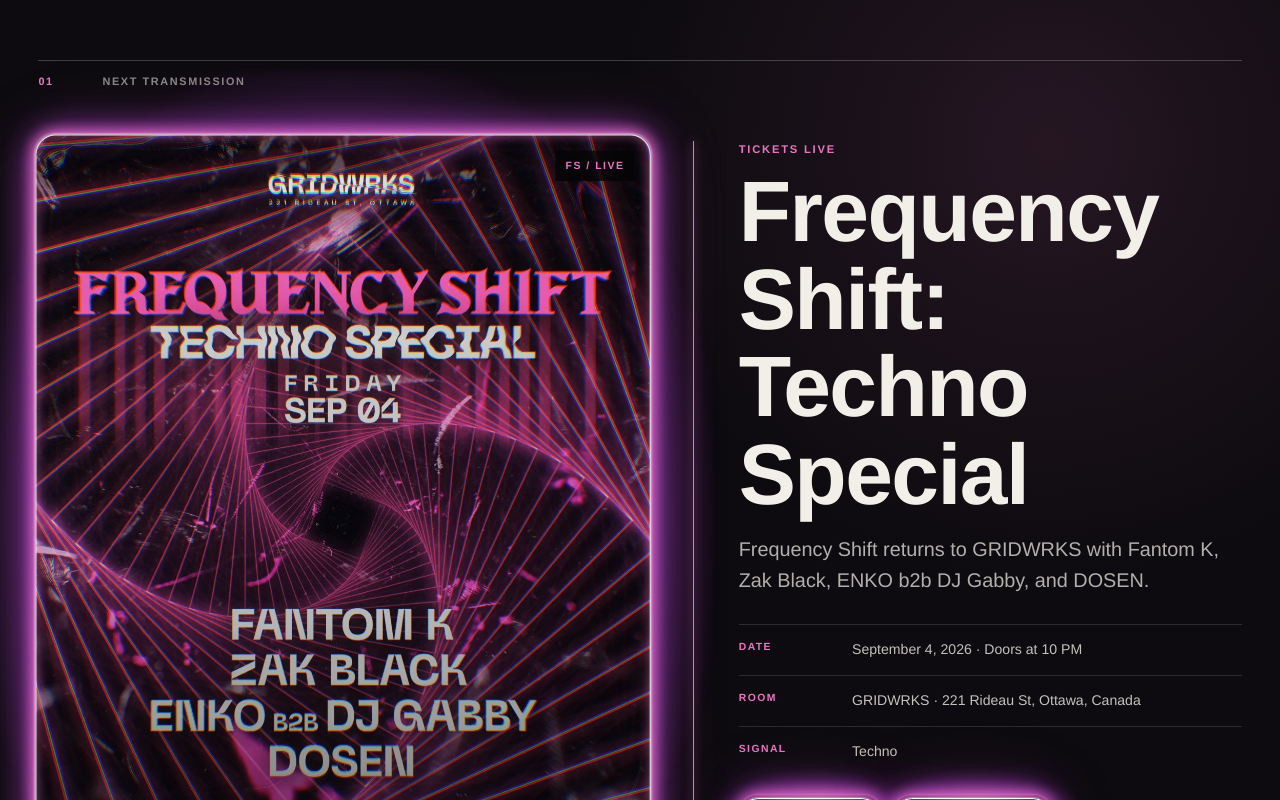
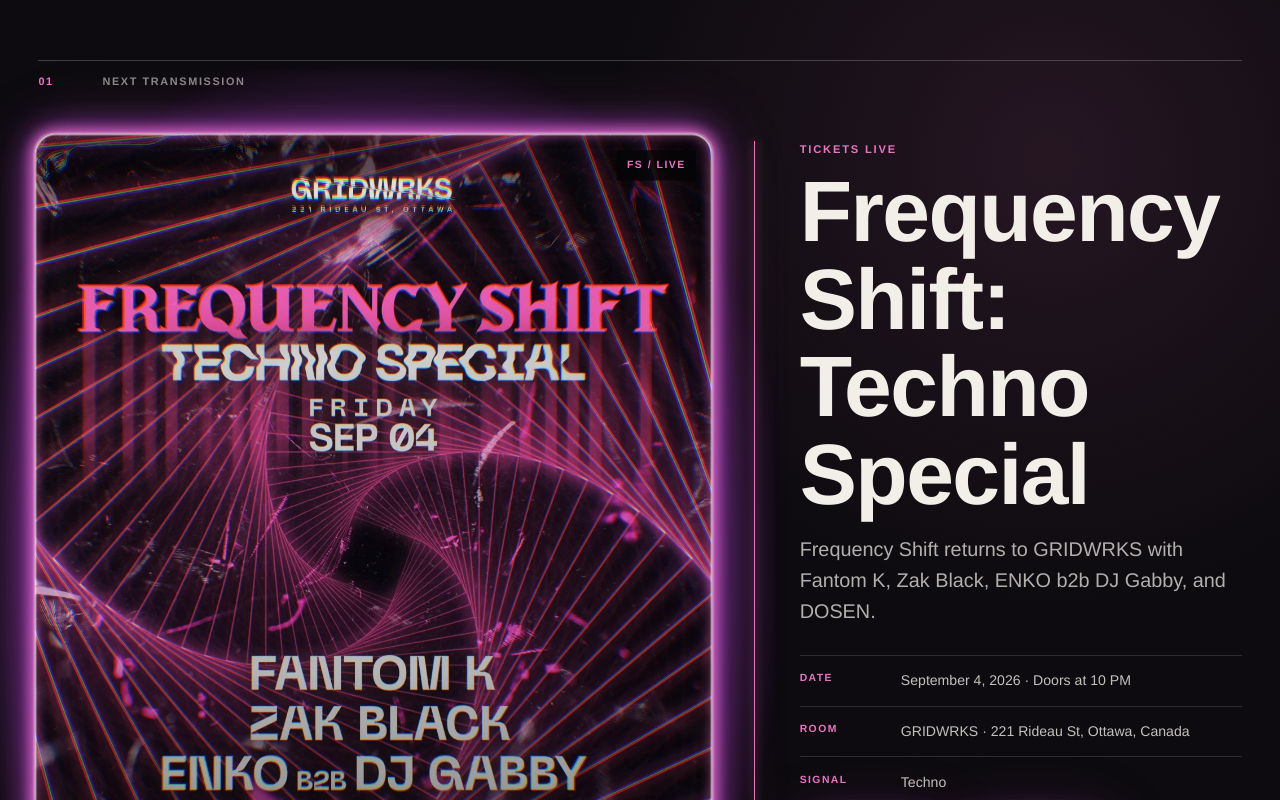
Before and after one commit to dosen-blip/Frequency-Shift, a Next.js app: page / in a window 1280 px wide. Shown: the part 940-1740 px from the top of the page. Built offline with nearby package versions, Linux system fonts and the light colour scheme; no server answers.

Commit message:
Fix featured poster fit and ticket link

```diff
--- a/app/globals.css
+++ b/app/globals.css
@@ -3159,7 +3159,7 @@
 
 .home-event__layout {
   display: grid;
-  grid-template-columns: minmax(0, 1fr) minmax(0, 0.9fr);
+  grid-template-columns: minmax(0, 1.1fr) minmax(0, 0.8fr);
   gap: clamp(2rem, 3.5vw, 4rem);
   align-items: stretch;
 }
@@ -3173,7 +3173,7 @@
   height: auto;
   min-height: 0;
   aspect-ratio: 4 / 5;
-  align-self: stretch;
+  align-self: start;
   justify-self: start;
   overflow: visible;
   border: 1px solid rgba(235, 115, 193, 0.4);
--- a/content/events.ts
+++ b/content/events.ts
@@ -32,7 +32,7 @@
       "Frequency Shift returns to GRIDWRKS with Fantom K, Zak Black, ENKO b2b DJ Gabby, and DOSEN.",
     description: [
       "We’re back at GRIDWRKS on September 4 for a techno special with Fantom K, Zak Black, ENKO b2b DJ Gabby, and DOSEN.",
-      "Doors open at 10 PM. The event is 19+ with ID required, and tickets are available through GRIDWRKS.",
+      "Doors open at 10 PM. The event is 19+ with ID required, and tickets are available through Eventbrite.",
     ],
     dateLabel: "September 4, 2026 · Doors at 10 PM",
     startsAt: "2026-09-04T22:00:00-04:00",
@@ -40,7 +40,8 @@
     venue: "GRIDWRKS · 221 Rideau St",
     city: "Ottawa, Canada",
     status: "tickets-live",
-    ticketUrl: "https://www.gridwrks.ca/",
+    ticketUrl:
+      "https://www.eventbrite.com/e/frequency-shift-techno-special-tickets-1998427471363?aff=ebdssbdestsearch",
     genre: "Techno",
     artistSlugs: [],
     featured: true,
```
Also changed, not shown: 1 other file (tests, documents, lock files or other folders).
